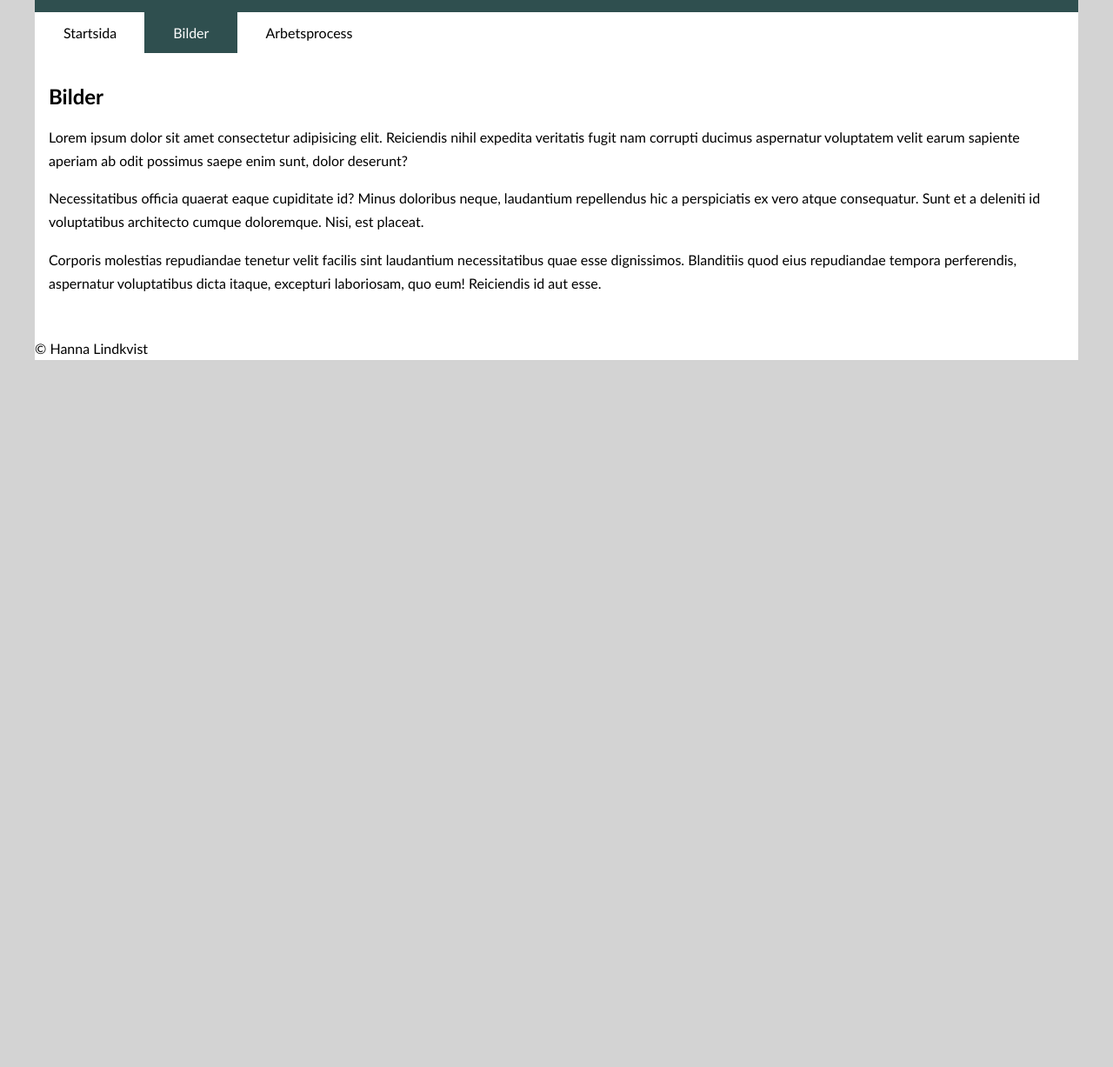
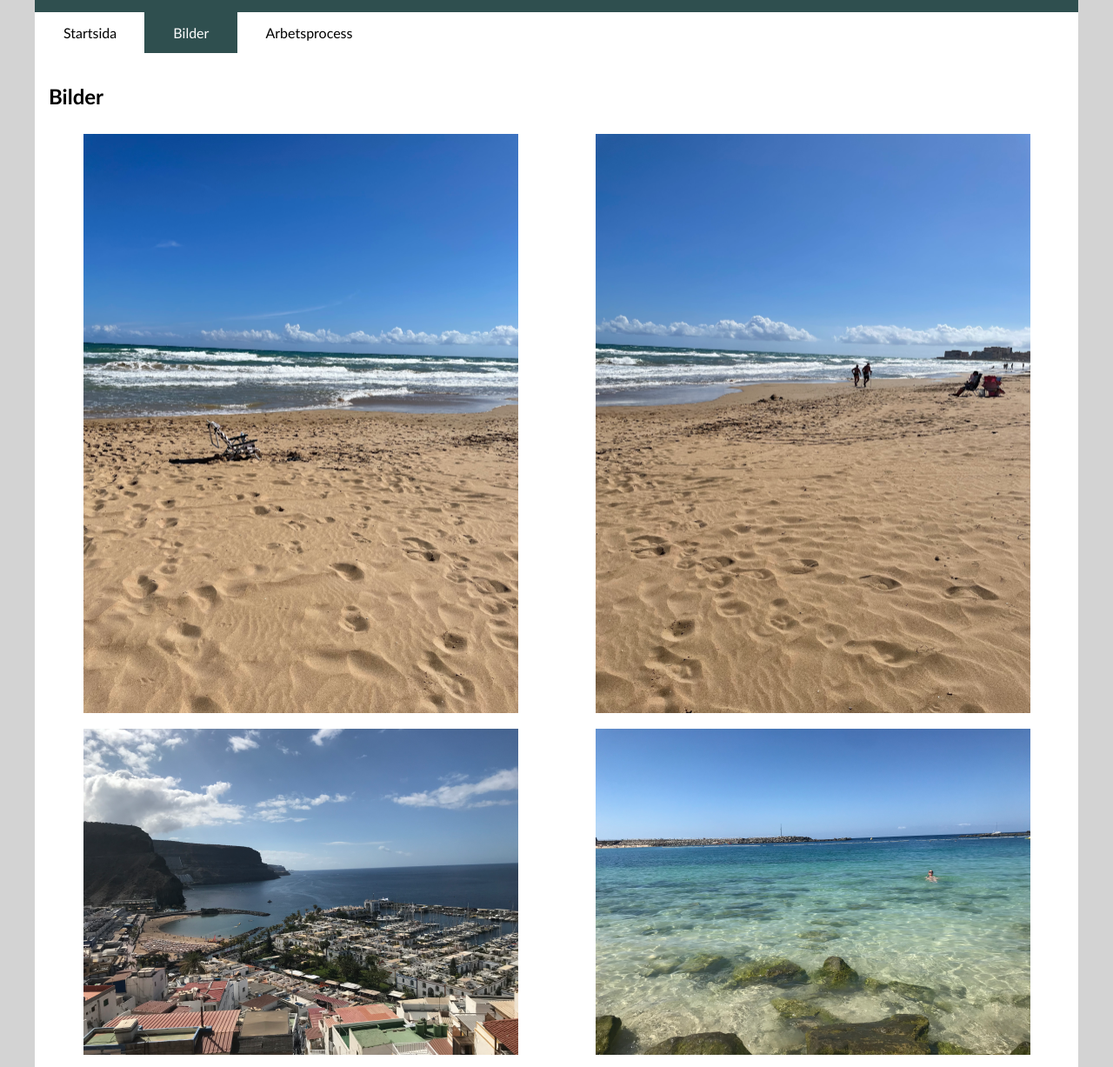
Before and after one commit to Safe-Pizza/DT211G_Lab1_Vite, a website built with Vite: page pictures.html in a window 1280 px wide. Shown: the part 45-1272 px from the top of the page at 87% size. Before the commit the page ends 800 px from the top, so only its background shows below. Built offline with nearby package versions, Linux system fonts and the light colour scheme; grey boxes are pictures that could not be loaded.

Commit message:
lägger till bilder

```diff
--- a/pictures.html
+++ b/pictures.html
@@ -21,21 +21,26 @@
                 </ul>
             </nav>
         </header>
-        <main>
+        <main class="image-grid">
             <h2>Bilder</h2>
-            <p>Lorem ipsum dolor sit amet consectetur adipisicing elit. Reiciendis nihil expedita veritatis fugit nam
-                corrupti
-                ducimus aspernatur voluptatem velit earum sapiente aperiam ab odit possimus saepe enim sunt, dolor
-                deserunt?</p>
-            <p>Necessitatibus officia quaerat eaque cupiditate id? Minus doloribus neque, laudantium repellendus hic a
-                perspiciatis ex vero atque consequatur. Sunt et a deleniti id voluptatibus architecto cumque doloremque.
-                Nisi, est
-                placeat.</p>
-            <p>Corporis molestias repudiandae tenetur velit facilis sint laudantium necessitatibus quae esse
-                dignissimos.
-                Blanditiis quod eius repudiandae tempora perferendis, aspernatur voluptatibus dicta itaque, excepturi
-                laboriosam,
-                quo eum! Reiciendis id aut esse.</p>
+            <div class="imgOne">
+                <img src="public/images/bild1.webp" alt="">
+            </div>
+            <div class="imgTwo">
+                <img src="public/images/bild2.webp" alt="">
+            </div>
+            <div class="imgThree">
+                <img src="public/images/bild5.webp" alt="">
+            </div>
+            <div class="imgFour">
+                <img src="public/images/bild6.webp" alt="">
+            </div>
+            <div class="imgFive">
+                <img src="public/images/bild3.webp" alt="">
+            </div>
+            <div class="imgSix">
+                <img src="public/images/bild4.webp" alt="">
+            </div>
         </main>
         <footer>
             <p>&copy; Hanna Lindkvist</p>
--- a/src/css/styles.css
+++ b/src/css/styles.css
@@ -52,9 +52,55 @@ nav ul li a:hover {
 
 .current-page {
     background-color: darkslategrey;
-    color:white;
+    color: white;
 }
 
 main {
     padding: 1em;
 }
+
+main.image-grid {
+    display: grid;
+    grid-template-columns: 1fr 1fr;
+    gap: 10px;
+}
+
+main.image-grid h1 {
+    grid-area: 1 / 1 / 2 / 3;
+}
+
+main.image-grid .imgOne {
+    grid-area: 2 / 1 / 3 / 2;
+    justify-self: center;
+}
+
+main.image-grid .imgTwo {
+    grid-area: 2 / 2 / 3 / 3;
+    justify-self: center;
+}
+
+main.image-grid .imgThree {
+    grid-area: 3 / 1 / 4 / 2;
+    justify-self: center;
+}
+
+main.image-grid .imgFour {
+    grid-area: 3 / 2 / 4 / 3;
+    justify-self: center;
+}
+
+main.image-grid .imgFive {
+    grid-area: 4 / 1 / 5 / 2;
+    justify-self: center;
+}
+
+main.image-grid .imgSix {
+    grid-area: 4 / 2 / 5 / 3;
+    justify-self: center;
+}
+
+main img {
+    width: 100%;
+    height: auto;
+    max-width: 500px;
+}
```
Also changed, not shown: public/images/bild1.webp (added), public/images/bild2.webp (added), public/images/bild4.webp (added), public/images/bild5.webp (added), public/images/bild6.webp (added), 1 other file.
